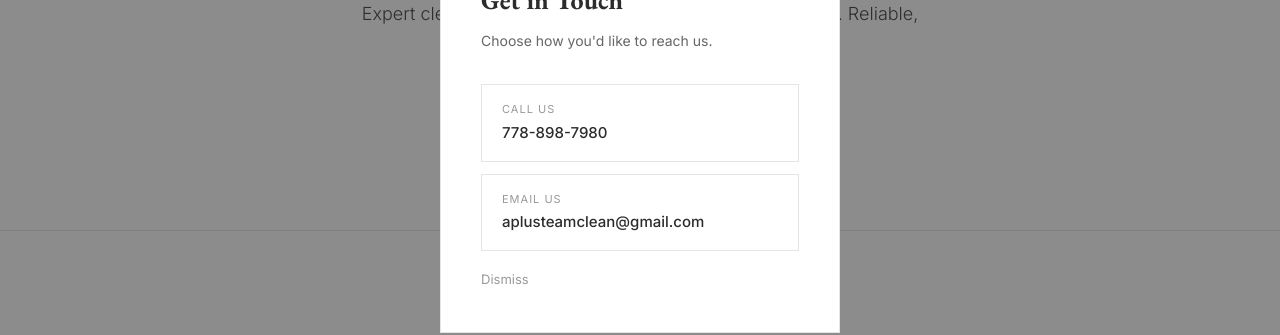
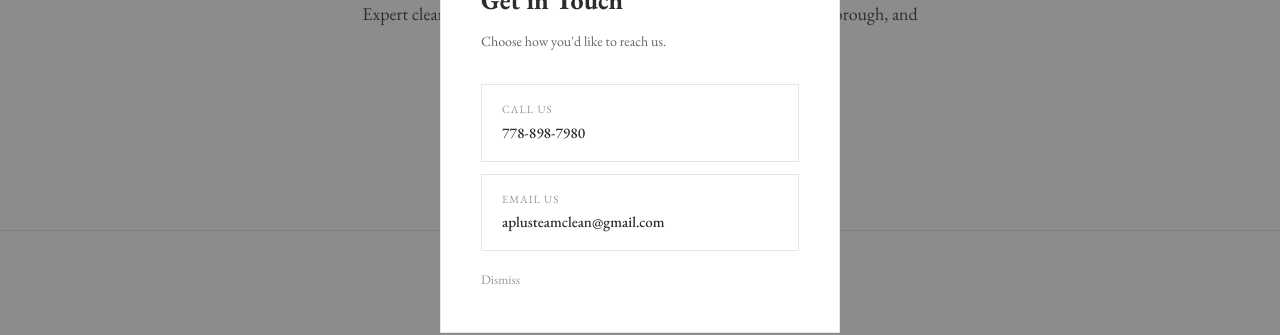
Before and after one commit to ronikkhanna/aplusdemo, a website: page public/index.html in a window 1280 px wide. Both pictures are taken after a click on the button "BOOK NOW". Shown: the part 264-599 px from the top of the page. Drawn offline with nearby package versions, Linux system fonts and the light colour scheme.

Commit message:
Switch all text to EB Garamond

```diff
--- a/public/index.html
+++ b/public/index.html
@@ -13,7 +13,7 @@
         }
 
         body {
-            font-family: 'Inter', sans-serif;
+            font-family: 'EB Garamond', serif;
             line-height: 1.6;
             color: #2c2c2c;
             background: #ffffff;
@@ -142,7 +142,7 @@
             transition: all 0.3s;
             text-decoration: none;
             display: inline-block;
-            font-family: 'Inter', sans-serif;
+            font-family: 'EB Garamond', serif;
             text-transform: uppercase;
             letter-spacing: 0.5px;
         }
@@ -422,7 +422,7 @@
             color: #2c2c2c;
             transition: all 0.2s;
             font-size: 15px;
-            font-family: 'Inter', sans-serif;
+            font-family: 'EB Garamond', serif;
         }
 
         .modal-btn:hover {
@@ -451,7 +451,7 @@
             font-size: 13px;
             cursor: pointer;
             padding: 0;
-            font-family: 'Inter', sans-serif;
+            font-family: 'EB Garamond', serif;
         }
 
         .modal-close:hover {
```
